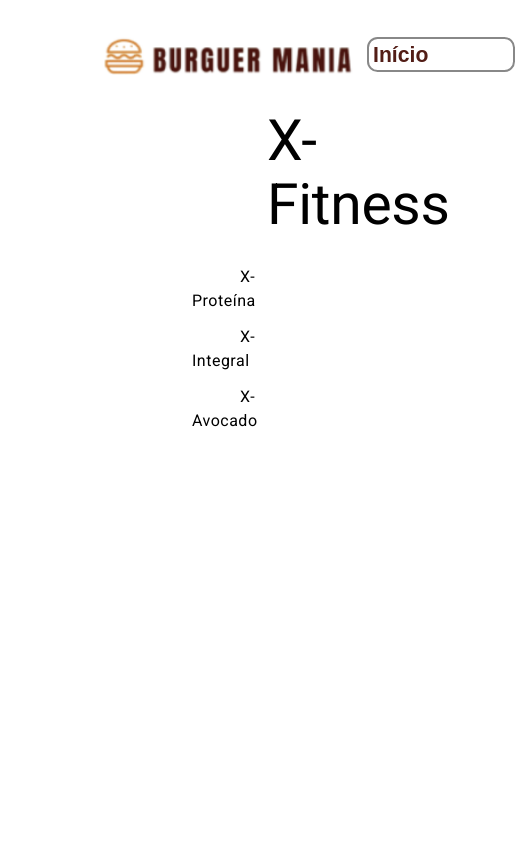
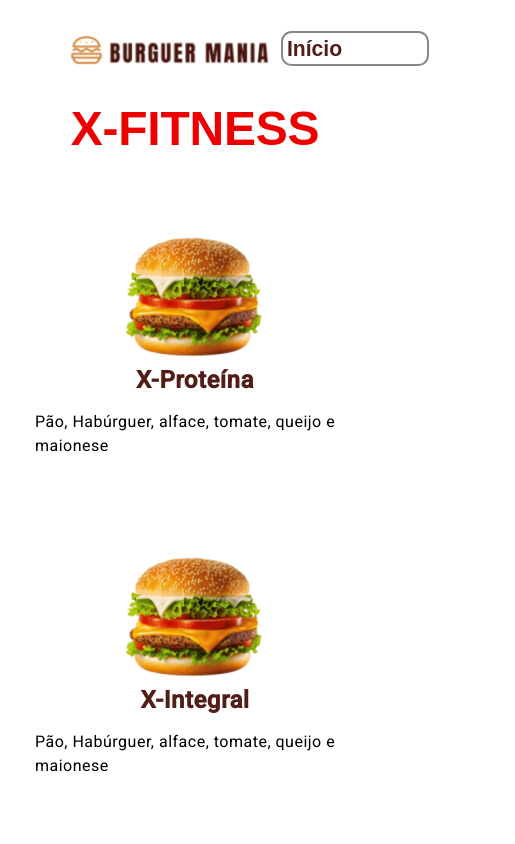
Before and after one commit to thiagofrdev/Projeto-BurguerMania-TIC36, an Angular app in the folder ProjetoBurguerMania/: page /categoria/X-Fitness in a window 390 px wide. Shown: the top 844 px of the page, 515 px wide, since content can reach past the window. Built offline with nearby package versions, Linux system fonts and the light colour scheme.

Commit message:
Novas adequações de responsividade

```diff
--- a/ProjetoBurguerMania/src/app/components/header/header.component.css
+++ b/ProjetoBurguerMania/src/app/components/header/header.component.css
@@ -23,7 +23,7 @@ header {
     height: 2.5em; /* Ajuste para o tamanho da logo */
 }
 
-.select_box{
+.nav_links_box{
     display: none;
 }
 
@@ -84,6 +84,10 @@ nav a:hover {
         width: 100%;
     }
 
+    .logo img {
+        height: 2em; /* Ajuste para o tamanho da logo */
+    }
+
     .nav_links {
         display: none;
     }
--- a/ProjetoBurguerMania/src/app/components/header/header.component.html
+++ b/ProjetoBurguerMania/src/app/components/header/header.component.html
@@ -1,6 +1,6 @@
 <header class="app-header">
   <div class="logo">
-      <img src="assets/imgs/logo.png" alt="Logo Burger Mania" height="60">
+      <img src="assets/imgs/logo.png" alt="Logo Burger Mania">
   </div>
   <nav class="nav_links">
       <a routerLink="/">Início</a>
--- a/ProjetoBurguerMania/src/app/pages/cardapio/cardapio.component.css
+++ b/ProjetoBurguerMania/src/app/pages/cardapio/cardapio.component.css
@@ -32,3 +32,15 @@ a {
 .border{
     border: 2px solid red;
 }
+
+@media screen and (max-width: 1200px) {
+    img{
+        width: 90%;
+    }
+
+    .cards{
+        display: flex;
+        flex-wrap: wrap;
+        justify-content: center;
+    }
+}
--- a/ProjetoBurguerMania/src/app/pages/categoria/categoria.component.css
+++ b/ProjetoBurguerMania/src/app/pages/categoria/categoria.component.css
@@ -0,0 +1,52 @@
+* {
+    margin: 0;
+    padding: 0;
+}
+
+h1{
+    text-transform: uppercase;
+    font-weight: bold;
+    font-family: var(--fonte-principal);
+    font-size: 3em;
+    color: var(--color-red);
+}
+
+img {
+    width: 12em;
+    border-radius: 100%;
+}
+
+.categoria{
+    display: flex;
+    justify-content: center;
+    align-items: center;
+    flex-direction: column;
+}
+
+.categorias{
+    display: flex;
+    flex-direction: row;
+}
+
+.categorias_cards{
+    display: flex;
+    flex-direction: column;
+    justify-content: center;
+    align-items: center;
+    padding: 0em 1em;
+    margin: 0em 1em;
+    width: 20em;
+    height: 20em;
+}
+
+@media screen and (max-width: 1200px) {
+    img{
+        width: 90%;
+    }
+
+    .categorias{
+        display: flex;
+        flex-wrap: wrap;
+        justify-content: center;
+    }
+}
--- a/ProjetoBurguerMania/src/app/pages/categoria/categoria.component.html
+++ b/ProjetoBurguerMania/src/app/pages/categoria/categoria.component.html
@@ -1,6 +1,9 @@
-<h1>{{ categoria }}</h1>
-<ul>
-  <p *ngFor="let hamburguer of hamburgueres">
-    <a routerLink="[hamburguer]">{{ hamburguer }}</a>
-  </p>
-</ul>
+<div class="categoria">
+  <h1>{{ categoria }}</h1>
+  <div class="categorias">
+    <div class="categorias_cards" *ngFor="let hamburguer of hamburgueres">
+        <a routerLink="[hamburguer]"><app-card nome_categoria="{{hamburguer}}"></app-card></a>
+    </div>
+  </div>
+  <app-botao corFonte="var(--color-white)" cor="var(--color-red)" valor="VER CARDÁPIO COMPLETO"></app-botao>
+</div>
--- a/ProjetoBurguerMania/src/app/pages/categoria/categoria.component.ts
+++ b/ProjetoBurguerMania/src/app/pages/categoria/categoria.component.ts
@@ -1,11 +1,13 @@
 import { Component, OnInit } from '@angular/core';
 import { ActivatedRoute } from '@angular/router';
 import { CommonModule } from '@angular/common';
+import { CardComponent } from "../../components/card/card.component";
+import { BotaoComponent } from "../../components/botao/botao.component";
 
 @Component({
   selector: 'app-categoria',
   standalone: true,
-  imports: [CommonModule],
+  imports: [CommonModule, CardComponent, BotaoComponent],
   templateUrl: './categoria.component.html',
   styleUrls: ['./categoria.component.css']
 })
--- a/ProjetoBurguerMania/src/styles.css
+++ b/ProjetoBurguerMania/src/styles.css
@@ -1,5 +1,5 @@
 * {
-    padding: 0em 3em;
+    padding: 0em 2em;
     margin: 0;
 }
 
```
